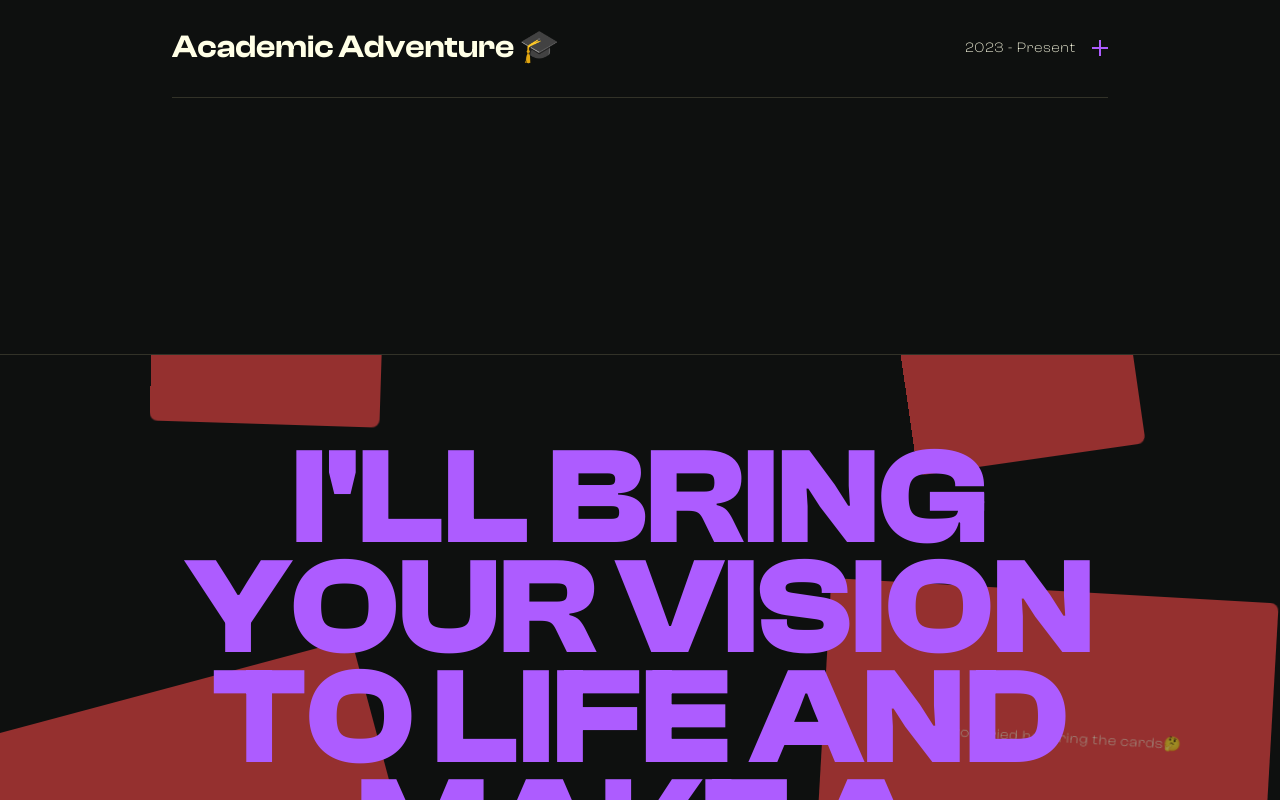
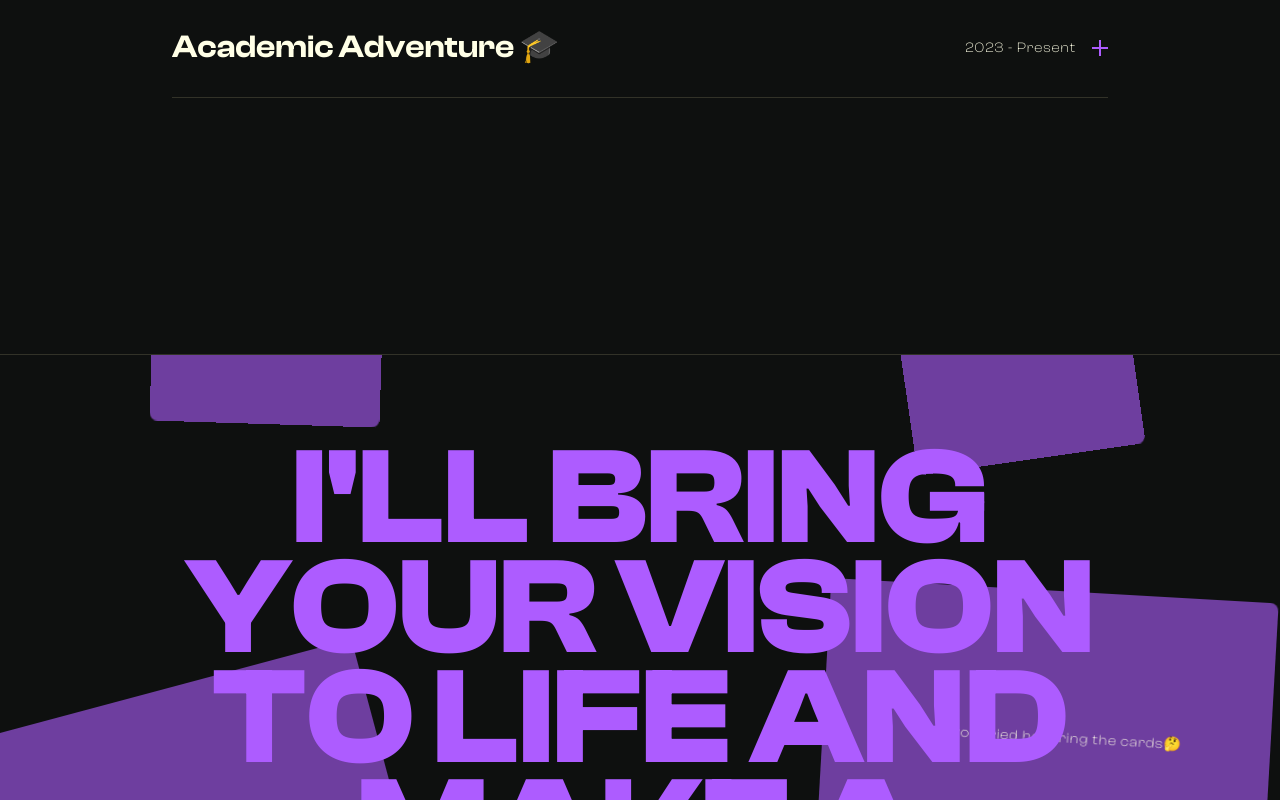
Before and after one commit to michaelcanonizado/michaelcanonizado, a Next.js app: page / in a window 1280 px wide. Shown: the part 5080-5880 px from the top of the page. Built offline with nearby package versions, Linux system fonts and the light colour scheme.

Commit message:
feat: add <MagneticHover/> to <Closing/> cards

```diff
--- a/src/app/_sections/closing/index.tsx
+++ b/src/app/_sections/closing/index.tsx
@@ -59,9 +59,9 @@ const Closing = ({ className }: ComponentBaseProps) => {
             rotate: TLrotate,
             y: TLy
           }}
-          className='absolute left-[12%] top-[-6%] h-[23vw] min-h-[250px] w-[18vw] min-w-[175px] rotate-[10deg] scale-[1.5] overflow-hidden rounded-lg bg-brand opacity-[60%]'
+          className='absolute left-[12%] top-[-6%] h-[23vw] min-h-[250px] w-[18vw] min-w-[175px] rotate-[10deg] scale-[1.5]'
         >
-          <MagneticHover className='grid h-full w-full place-items-center'>
+          <MagneticHover className='grid h-full w-full place-items-center overflow-hidden rounded-lg bg-brand/60 px-lg'>
             <TextSub className='text-center'>Placeholders😅</TextSub>
           </MagneticHover>
         </motion.div>
@@ -70,9 +70,9 @@ const Closing = ({ className }: ComponentBaseProps) => {
             rotate: TRrotate,
             y: TRy
           }}
-          className='absolute right-[12%] top-[-5%] h-[23vw] min-h-[250px] w-[18vw] min-w-[175px] scale-[1.5] overflow-hidden rounded-lg bg-brand opacity-[60%]'
+          className='absolute right-[12%] top-[-5%] h-[23vw] min-h-[250px] w-[18vw] min-w-[175px] scale-[1.5]'
         >
-          <MagneticHover className='grid h-full w-full place-items-center px-lg'>
+          <MagneticHover className='grid h-full w-full place-items-center overflow-hidden rounded-lg bg-brand/60 px-lg'>
             <TextSub className='text-center'>
               Future projects will be displayed here😎
             </TextSub>
@@ -84,9 +84,9 @@ const Closing = ({ className }: ComponentBaseProps) => {
             y: BLy,
             x: -115
           }}
-          className='absolute bottom-[-2%] left-[5%] h-[23vw] min-h-[175px] w-[35vw] min-w-[250px] rotate-[-5deg] scale-[1.5] overflow-hidden rounded-lg bg-brand opacity-[60%]'
+          className='absolute bottom-[-2%] left-[5%] h-[23vw] min-h-[175px] w-[35vw] min-w-[250px] rotate-[-5deg] scale-[1.5]'
         >
-          <MagneticHover className='grid h-full w-full place-items-center px-lg'>
+          <MagneticHover className='grid h-full w-full place-items-center overflow-hidden rounded-lg bg-brand/60 px-lg'>
             <TextSub className='text-center'>Nice meeting you!🤓</TextSub>
           </MagneticHover>
         </motion.div>
@@ -96,16 +96,16 @@ const Closing = ({ className }: ComponentBaseProps) => {
             y: BRy,
             x: BRx
           }}
-          className='absolute bottom-[-2%] right-[5%] h-[23vw] min-h-[175px] w-[35vw] min-w-[250px] overflow-hidden rounded-lg bg-brand opacity-[60%]'
+          className='absolute bottom-[-2%] right-[5%] h-[23vw] min-h-[175px] w-[35vw] min-w-[250px]'
         >
-          <MagneticHover className='grid h-full w-full place-items-center px-lg'>
+          <MagneticHover className='grid h-full w-full place-items-center overflow-hidden rounded-lg bg-brand/60 px-lg'>
             <TextSub className='text-center'>
               Have you tried hovering the cards🤔
             </TextSub>
           </MagneticHover>
         </motion.div>
       </div>
-      <div className='z-10 max-w-[1000px] text-center'>
+      <div className='pointer-events-none z-10 max-w-[1000px] text-center'>
         <TextDisplay>{text.display}</TextDisplay>
       </div>
     </section>
--- a/src/components/magnetic-hover.tsx
+++ b/src/components/magnetic-hover.tsx
@@ -1,8 +1,79 @@
+'use client';
+
+import { MouseEventHandler, useRef } from 'react';
+
 import { cn } from '@/lib/utils';
 import { ComponentBaseProps } from '@/types';
+import { useMotionValue, useSpring, useTransform, motion } from 'framer-motion';
 
-const MagneticHover = ({ className, children }: ComponentBaseProps) => {
-  return <div className={cn('bg-red-500', className)}>{children}</div>;
+type MagneticHoverProps = {
+  xIntensity?: number;
+  yIntensity?: number;
+};
+
+const MagneticHover = ({
+  className,
+  children,
+  xIntensity = 20,
+  yIntensity = 20,
+  ...props
+}: MagneticHoverProps & ComponentBaseProps) => {
+  const containerRef = useRef<HTMLDivElement | null>(null);
+
+  const x = useMotionValue(0);
+  const y = useMotionValue(0);
+  const xSpring = useSpring(x);
+  const ySpring = useSpring(y);
+
+  const onMouseMove: MouseEventHandler = event => {
+    if (!containerRef.current) {
+      return;
+    }
+
+    const { clientX, clientY } = event;
+    const { width, height, left, top } =
+      containerRef.current.getBoundingClientRect();
+
+    const mouseX = (clientX - left) / width - 0.5;
+    const mouseY = (clientY - top) / height - 0.5;
+
+    x.set(mouseX);
+    y.set(mouseY);
+  };
+
+  const onMouseLeave: MouseEventHandler = event => {
+    x.set(0);
+    y.set(0);
+  };
+
+  const moveXBy = useTransform(
+    xSpring,
+    [-0.5, 0.5],
+    [xIntensity * -1, xIntensity]
+  );
+  const moveYBy = useTransform(
+    ySpring,
+    [-0.5, 0.5],
+    [yIntensity * -1, yIntensity]
+  );
+
+  return (
+    <motion.div
+      {...props}
+      ref={containerRef}
+      onMouseMove={onMouseMove}
+      onMouseLeave={onMouseLeave}
+      style={{ x: moveXBy, y: moveYBy }}
+      transition={{
+        type: 'spring',
+        damping: 10,
+        stiffness: 30
+      }}
+      className={cn('hover:cursor-pointer', className)}
+    >
+      {children}
+    </motion.div>
+  );
 };
 
 export default MagneticHover;
```
